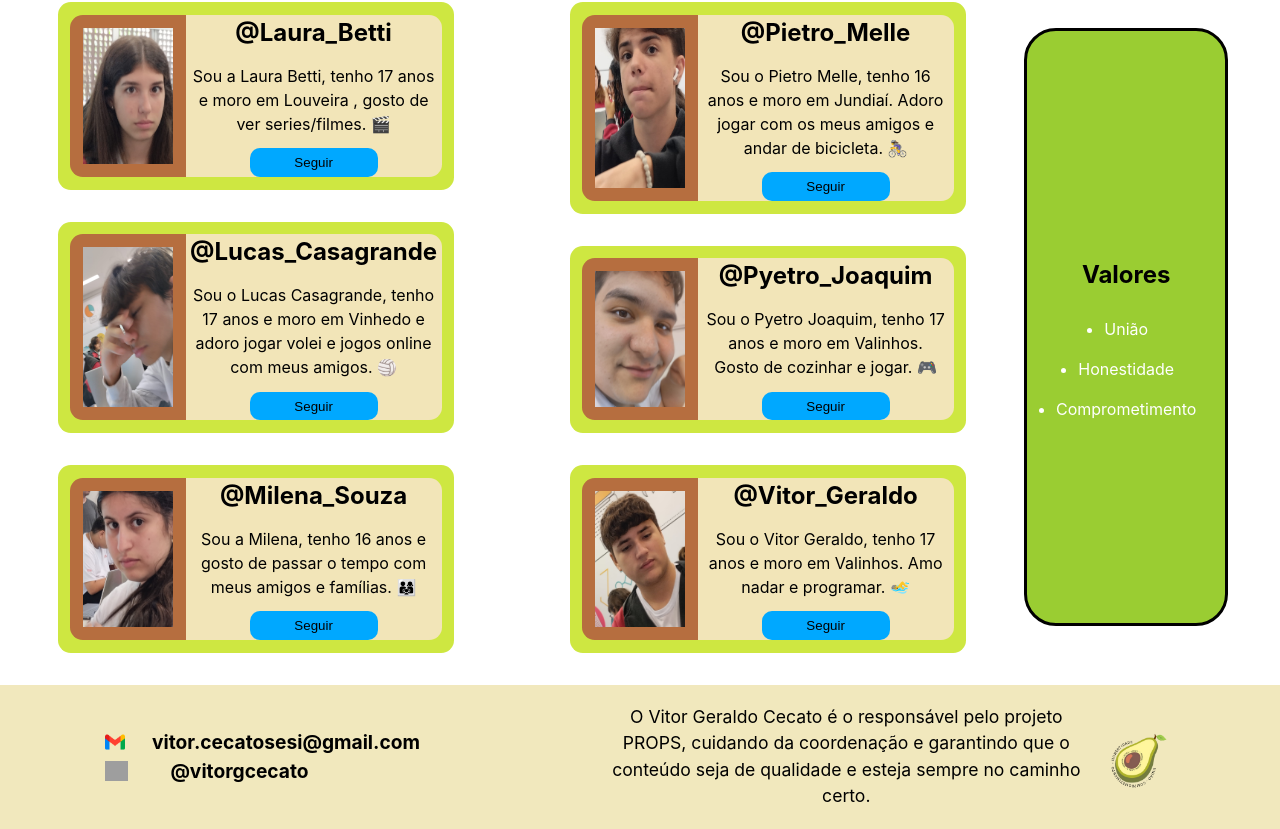
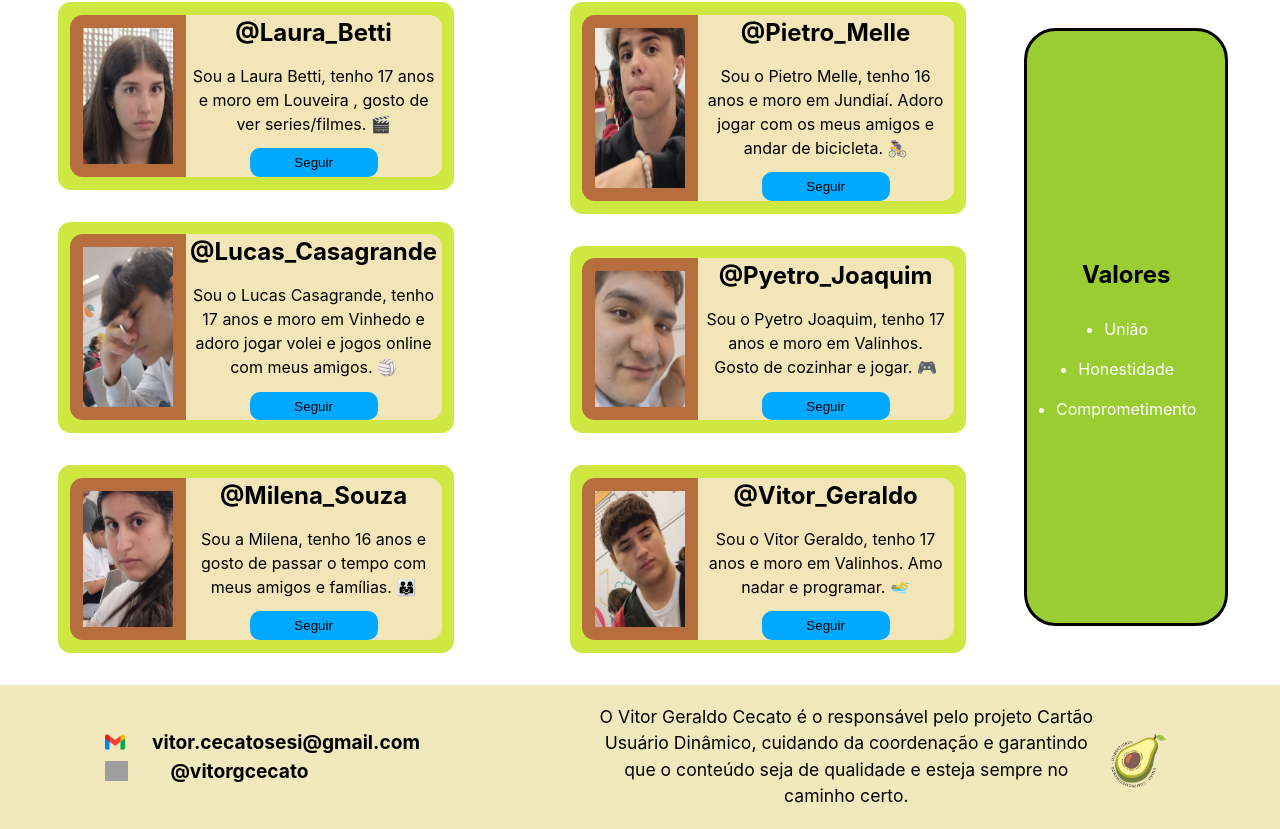
Before and after one commit to vitorcecato-sesi/UsuarioCard, a React (Vite) app: page / in a window 1280 px wide. Shown: the part 174-1003 px from the top of the page. Built offline with nearby package versions, Linux system fonts and the light colour scheme; grey boxes are pictures that could not be loaded.

Commit message:
Correção texto footer

```diff
--- a/src/App.jsx
+++ b/src/App.jsx
@@ -83,7 +83,7 @@ function App() {
         imagem2={foto2}
         email="vitor.cecatosesi@gmail.com"
         instagram="@vitorgcecato"
-        texto="O Vitor Geraldo Cecato é o responsável pelo projeto PROPS, cuidando da coordenação e garantindo que o conteúdo seja de qualidade e esteja sempre no caminho certo."
+        texto="O Vitor Geraldo Cecato é o responsável pelo projeto Cartão Usuário Dinâmico, cuidando da coordenação e garantindo que o conteúdo seja de qualidade e esteja sempre no caminho certo."
         imglogo={logo}
       />
     </>
```
